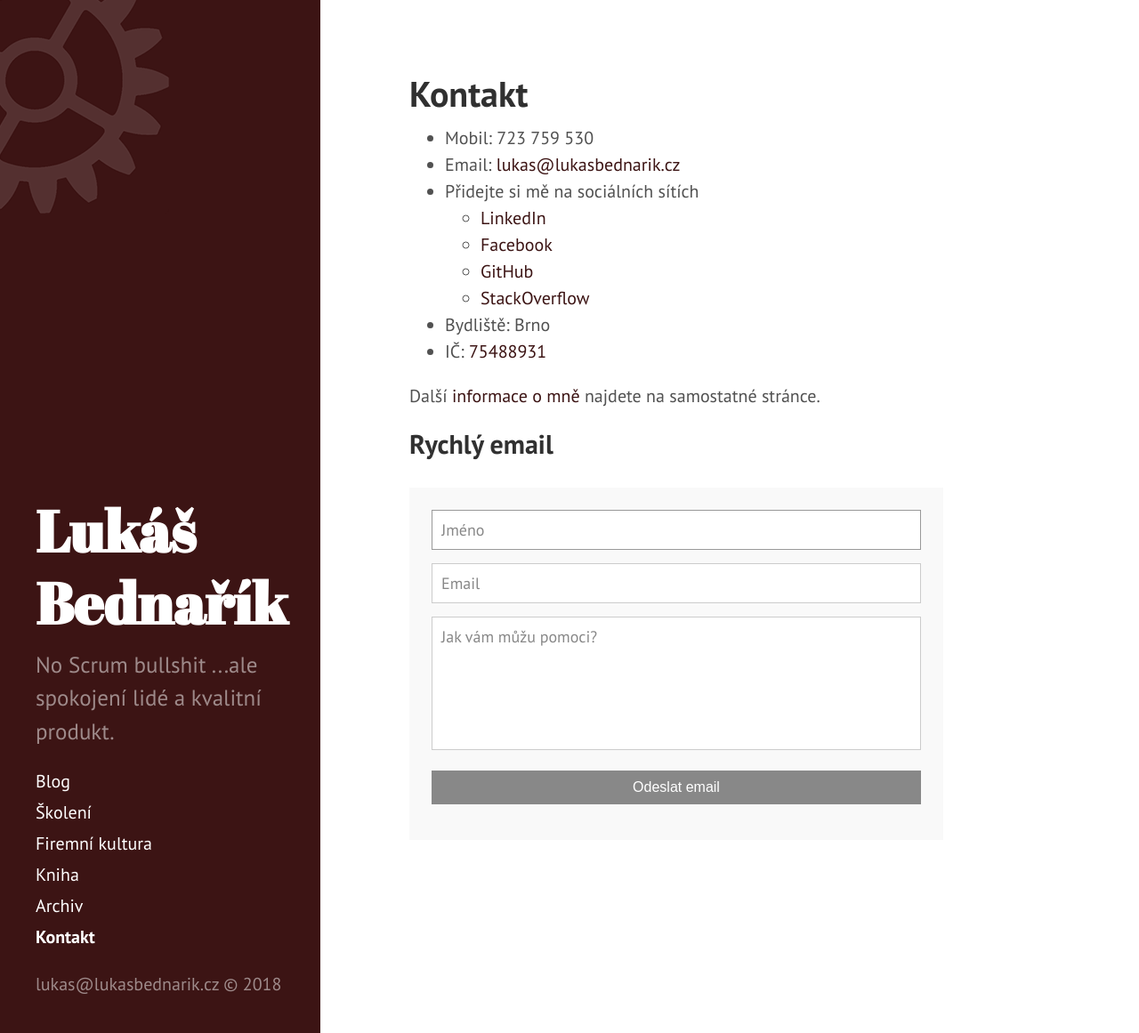
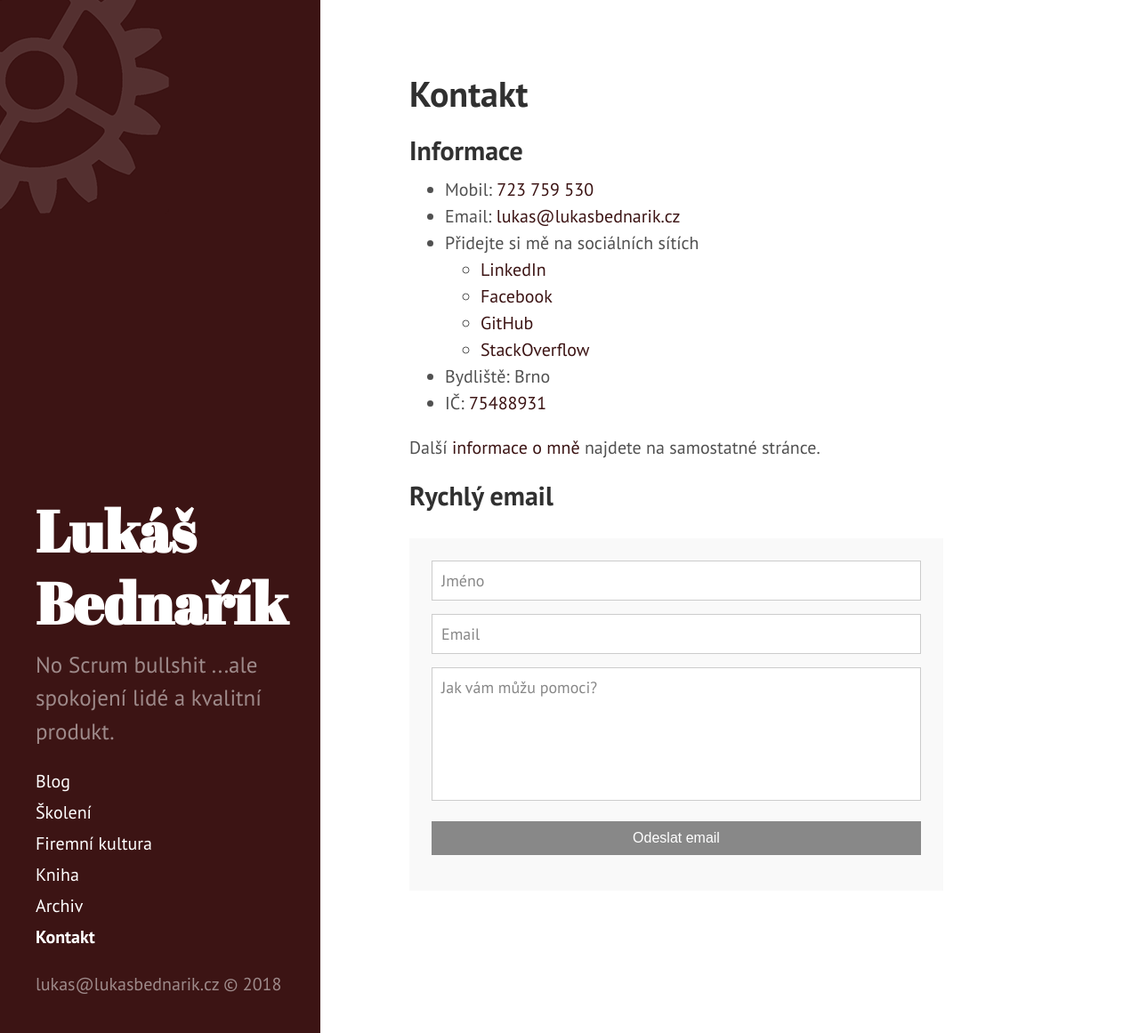
Before and after one commit to lukasbednarik/lukasbednarik.cz, a Jekyll site: the page built from _pages/kontakt.md, in a window 1280 px wide and 1161 px high. Shown: the whole window at 89% size. Built offline with Jekyll 4.4.1, drawn with Linux system fonts in a browser that asks for light colours.

Commit message:
Contact form tweaks

```diff
--- a/_pages/kontakt.md
+++ b/_pages/kontakt.md
@@ -4,8 +4,10 @@
 permalink: /kontakt
 ---
 
-- Mobil: 723 759 530
-- Email: <a href="mailto:lukas@lukasbednarik.cz" target="_top">lukas@lukasbednarik.cz</a>
+## Informace
+
+- Mobil: [723 759 530](tel:+420723759530)
+- Email: [lukas@lukasbednarik.cz](mailto:lukas@lukasbednarik.cz)
 - Přidejte si mě na sociálních sítích
   - [LinkedIn](https://cz.linkedin.com/in/lukasbednarik)
   - [Facebook](https://www.facebook.com/p43uD)
@@ -20,7 +22,7 @@
 
 <form id="contact" action="https://formspree.io/lukas@lukasbednarik.cz" method="POST">
   <fieldset>
-    <input placeholder="Jméno" type="text" name="name" tabindex="1" required autofocus>
+    <input placeholder="Jméno" type="text" name="name" tabindex="1" required>
   </fieldset>
   <fieldset>
     <input placeholder="Email" type="email" name="_replyto" tabindex="2" required>
@@ -29,6 +31,6 @@
     <textarea placeholder="Jak vám můžu pomoci?" name="message" tabindex="3" required></textarea>
   </fieldset>
   <fieldset>
-    <button name="submit" type="submit" id="contact-submit" data-submit="...Odesílám">Odeslat email</button>
+    <button name="submit" type="submit" id="contact-submit" data-submit="...Odesílám" tabindex="4">Odeslat email</button>
   </fieldset>
 </form>
--- a/public/css/poole.css
+++ b/public/css/poole.css
@@ -1,18 +1,3 @@
-/*
- * Contents
- *
- * Body resets
- * Custom type
- * Messages
- * Container
- * Masthead
- * Posts and pages
- * Pagination
- * Reverse layout
- * Themes
- */
-
-
 /*
  * Body resets
  *
@@ -472,7 +457,7 @@
 	width: 100%;
 }
 
-#contact input[type="text"], #contact input[type="email"], #contact textarea {
+#contact input, #contact textarea {
 	width:100%;
 	border:1px solid #CCC;
 	background:#FFF;
@@ -482,8 +467,7 @@
 	font-family: "PT Sans", Helvetica, Arial, sans-serif;
 }
 
-#contact input[type="text"]:hover, #contact input[type="email"]:hover, #contact input[type="tel"]:hover, #contact
-input[type="url"]:hover, #contact textarea:hover {
+#contact input:hover, #contact textarea:hover {
 	border:1px solid #AAA;
 }
 
@@ -493,7 +477,7 @@
 	resize:none;
 }
 
-#contact button[type="submit"] {
+#contact button {
 	cursor:pointer;
 	width:100%;
 	border:none;
@@ -504,11 +488,11 @@
 	font-size: 16px;
 }
 
-#contact button[type="submit"]:hover {
+#contact button:hover {
 	background:#3C1414;
 }
 
-#contact button[type="submit"]:active { box-shadow:inset 0 1px 3px rgba(0, 0, 0, 0.5); }
+#contact button:active { box-shadow:inset 0 1px 3px rgba(0, 0, 0, 0.5); }
 
 #contact input:focus, #contact textarea:focus {
 	outline:0;
```
